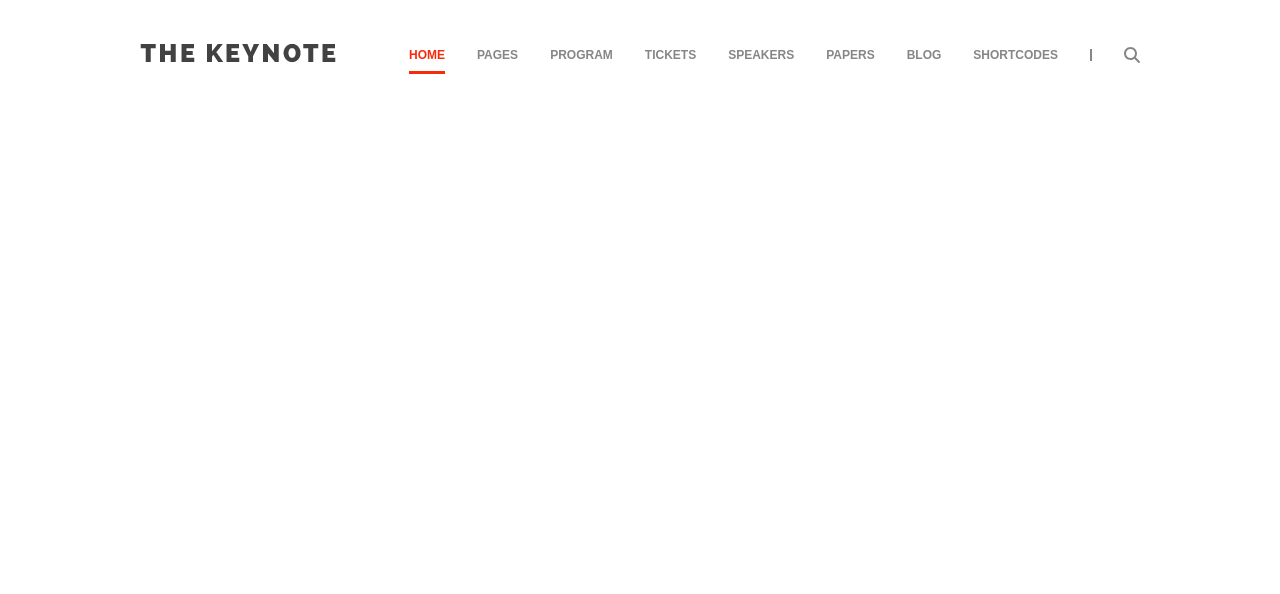
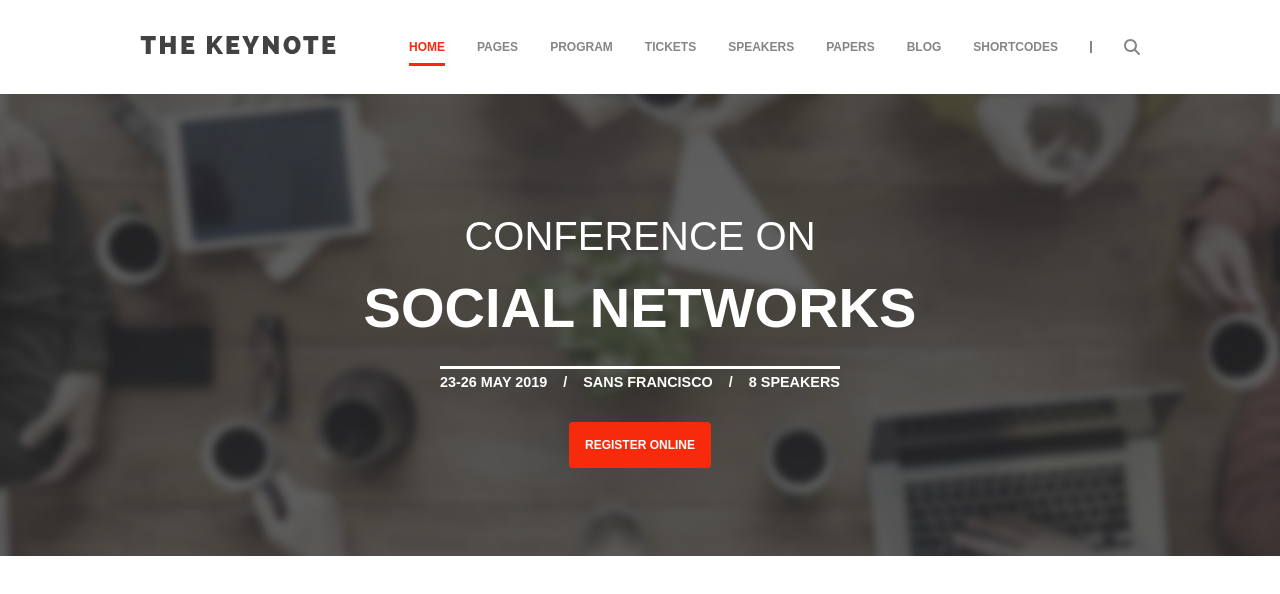
Before and after one commit to manyblake/proj-html-vuejs, a Vue app: page / in a window 1280 px wide. Shown: the top 594 px of the page. Built offline with nearby package versions, Linux system fonts and the light colour scheme.

Commit message:
add MainHero

```diff
--- a/src/App.vue
+++ b/src/App.vue
@@ -49,4 +49,6 @@ export default {
 };
 </script>
 
-<style></style>
+<style>
+@import "@/assets/style/reset.scss";
+</style>
--- a/src/assets/style/variables.scss
+++ b/src/assets/style/variables.scss
@@ -26,3 +26,5 @@ $text-xs: 0.9rem;
 $text-normal: 1rem;
 $text-l: 1.25rem;
 $text-xl: 1.5rem;
+$text-xxl: 2.5rem;
+$text-xxxl: 3.5rem;
--- a/src/components/MainHero.vue
+++ b/src/components/MainHero.vue
@@ -0,0 +1,85 @@
+<template>
+  <section class="hero">
+    <h1><span>Conference On</span>Social Networks</h1>
+
+    <h2 class="hero__subtitle">
+      <span class="hero__info-date"> 23-26 May 2019</span>
+      <span class="hero__info-city">Sans Francisco</span>
+      <span class="hero__info-speakers">8 Speakers</span>
+    </h2>
+
+    <a class="button" href="#">Register Online</a>
+  </section>
+</template>
+
+<script>
+export default {};
+</script>
+
+<style lang="scss" scoped>
+.hero {
+  padding: 5.5rem 0;
+  background-image: url("../assets/img/slider-1-bg.jpg");
+  background-size: cover;
+  background-repeat: no-repeat;
+  background-position: center;
+  text-align: center;
+  display: flex;
+  flex-direction: column;
+  align-items: center;
+
+  h1 {
+    text-transform: uppercase;
+    color: white;
+    font-size: $text-xxxl;
+    display: flex;
+    flex-direction: column;
+    line-height: 1.5;
+    padding: 1.5rem;
+
+    span {
+      font-weight: 300;
+      display: inline-block;
+      font-size: $text-xxl;
+    }
+  }
+
+  .hero__subtitle {
+    text-transform: uppercase;
+    color: white;
+    font-size: $text-xs;
+    position: relative;
+    display: inline-block;
+    margin-bottom: 2rem;
+
+    &::before {
+      display: inline-block;
+      content: "";
+      position: absolute;
+      left: 0;
+      right: 0;
+      top: -0.5rem;
+      height: 3px;
+      background-color: white;
+    }
+
+    .hero__info-date:after,
+    .hero__info-city:after {
+      display: inline-block;
+      content: "/";
+      margin: 0 1rem;
+    }
+  }
+
+  .button {
+    background-color: $scarlet;
+    color: white;
+    padding: 1rem;
+    display: inline-block;
+    text-transform: uppercase;
+    border-radius: 0.25rem;
+    font-size: $text-xxs;
+    font-weight: 700;
+  }
+}
+</style>
--- a/vue.config.js
+++ b/vue.config.js
@@ -7,7 +7,6 @@ module.exports = defineConfig({
       sass: {
         additionalData: `
         @import "@/assets/style/variables.scss";
-        @import "@/assets/style/reset.scss";
         `,
       },
     },
```
